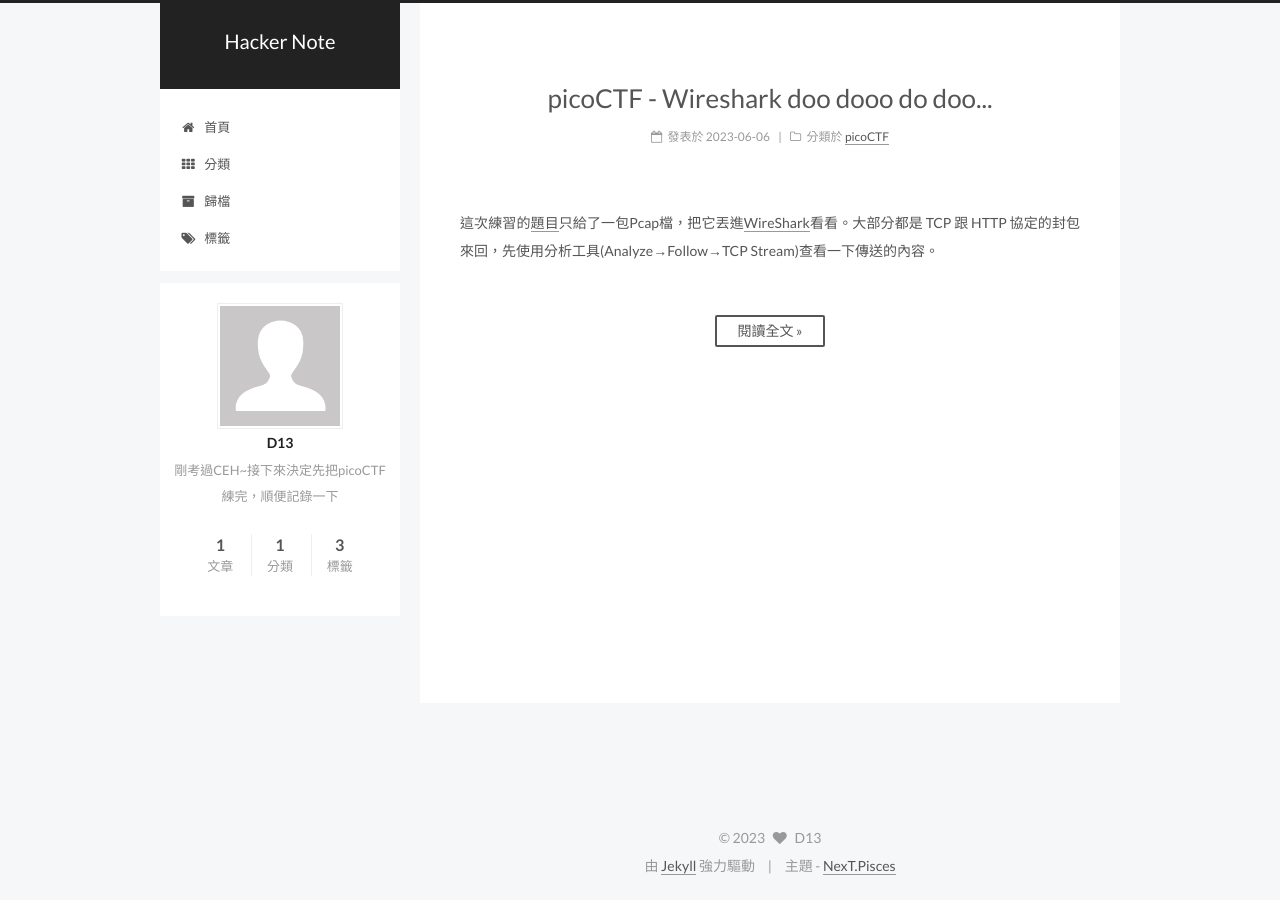
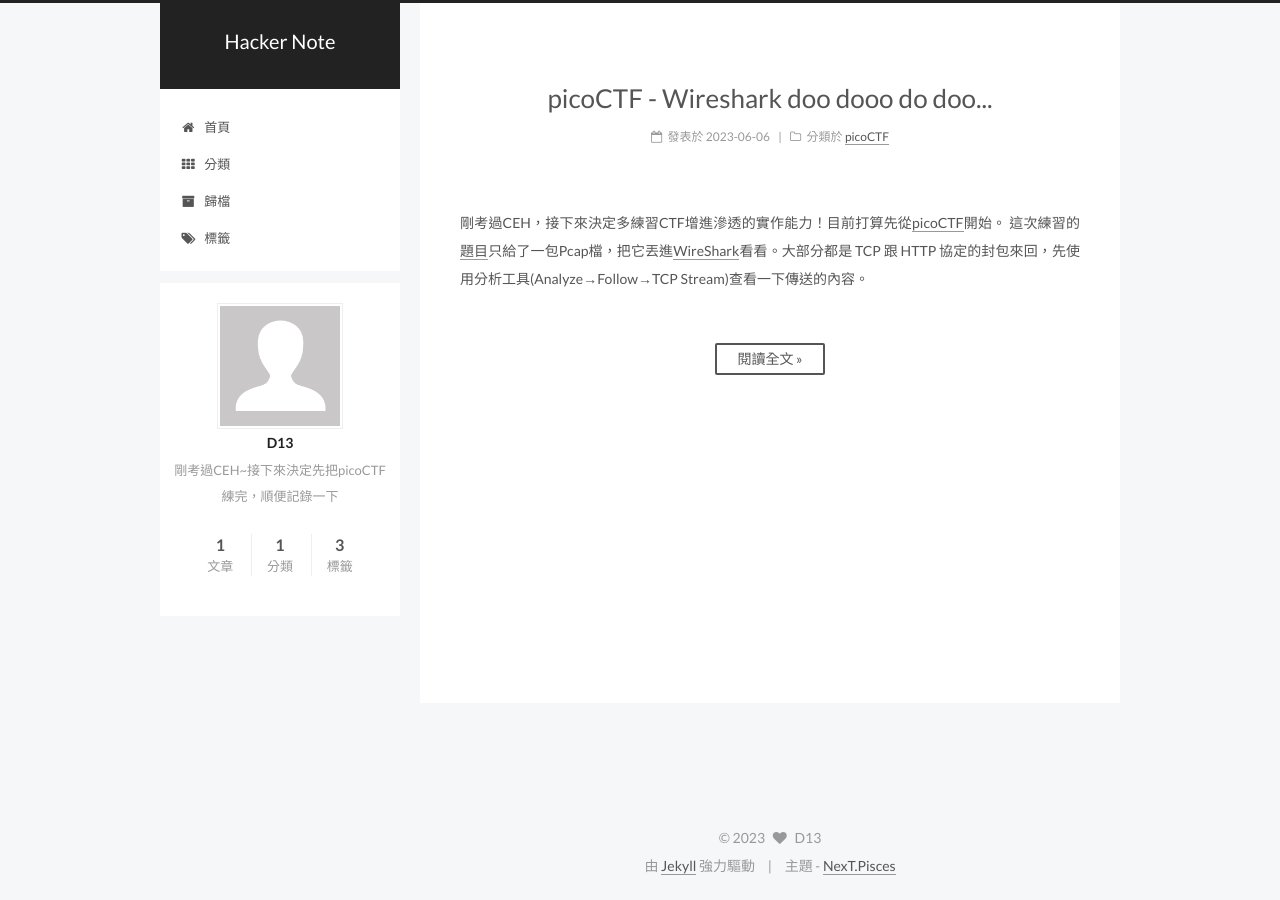
Before and after one commit to D13Ting/D13Ting.github.io, a Jekyll site: the page built from index.html, in a window 1280 px wide. Built offline with Jekyll 4.4.1, drawn with Linux system fonts in a browser that asks for light colours; the list of posts is cut into pages by our own code.

Commit message:
文章內容修改

```diff
--- a/_posts/2023-06-07-picoCTF - Wireshark doo dooo do doo.md
+++ b/_posts/2023-06-07-picoCTF - Wireshark doo dooo do doo.md
@@ -8,7 +8,8 @@ tags:
 - Wireshark
 - traffic analysis
 ---
-這次練習的[題目](https://www.notion.so/picoCTF-Wireshark-doo-dooo-do-doo-0cfd084c14974df6a65f5b403ac4f5b6?pvs=21)只給了一包Pcap檔，把它丟進[WireShark](https://www.wireshark.org/)看看。大部分都是 TCP 跟 HTTP 協定的封包來回，先使用分析工具(Analyze→Follow→TCP Stream)查看一下傳送的內容。
+剛考過CEH，接下來決定多練習CTF增進滲透的實作能力！目前打算先從[picoCTF](https://picoctf.org/)開始。
+這次練習的[題目](https://play.picoctf.org/practice/challenge/115)只給了一包Pcap檔，把它丟進[WireShark](https://www.wireshark.org/)看看。大部分都是 TCP 跟 HTTP 協定的封包來回，先使用分析工具(Analyze→Follow→TCP Stream)查看一下傳送的內容。
 
 >💡 Follow Stream 的功能可以依序追蹤封包所傳送的內容，將有關聯性的封包合併呈現，使用者可以更方便解讀封包的內容訊息
 
```
Also changed, not shown: assets/images/post/20230607_wireshark2.png.
